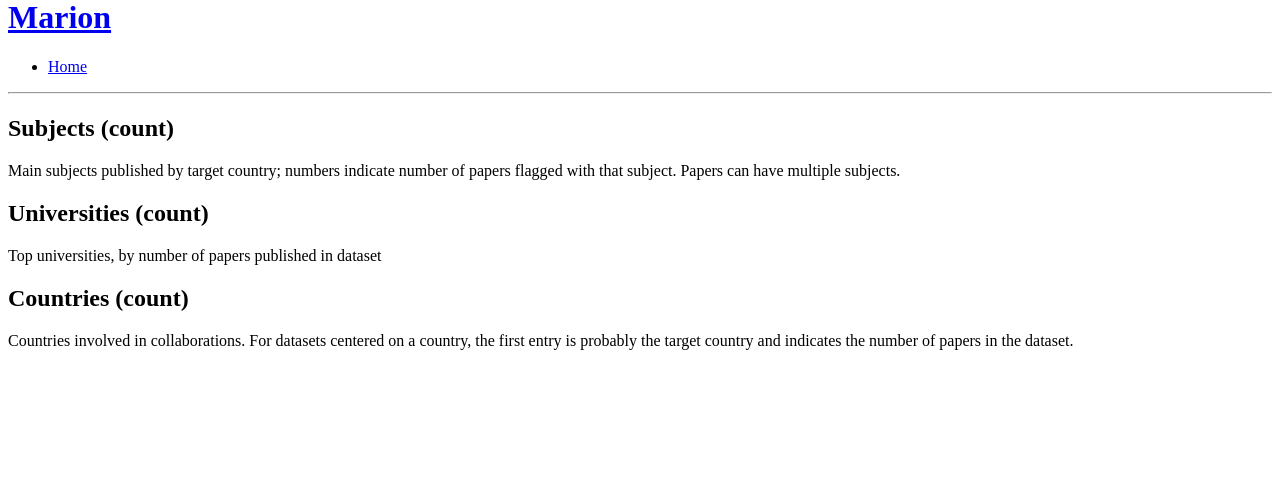
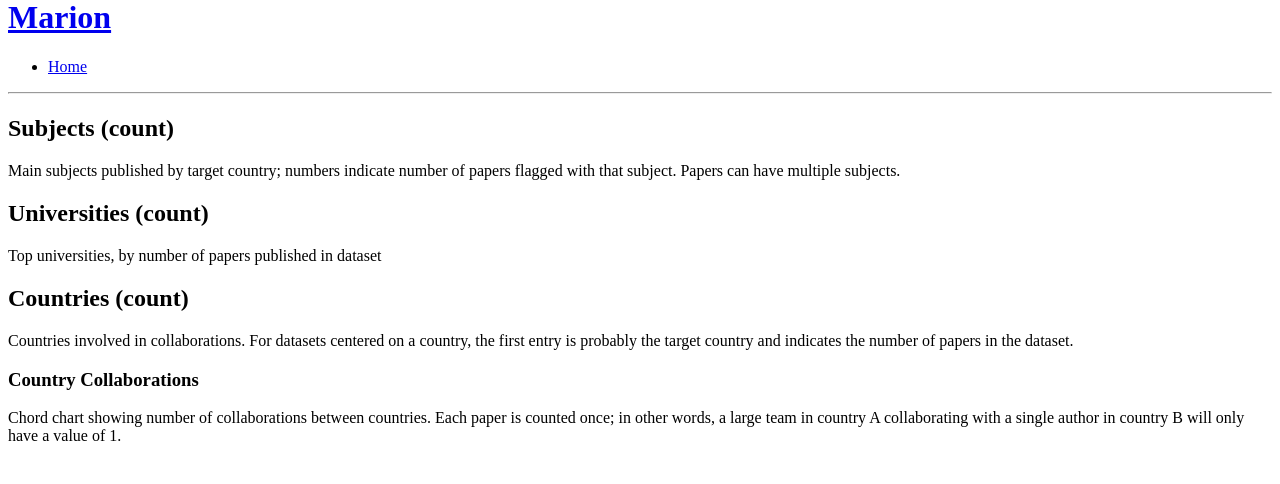
Before and after one commit to vputz/marion, a Flask app: template tutorial/templates/vis_country_query.html in a window 1280 px wide. Shown: the part 22-506 px from the top of the page. Run offline with Flask 2, Linux system fonts and the light colour scheme; the template is opened without the code that fills it, so the values that code supplies are empty; some libraries are stand-ins or nearby versions.

Commit message:
changes to country charts

```diff
--- a/tutorial/templates/country_query.html
+++ b/tutorial/templates/country_query.html
@@ -5,7 +5,7 @@
 <h2>{{ item[0] }}</h2>
 
 {% if item[1] is not mapping %}
-<table>
+<table class="table table-striped">
 {% for val in item[1][0:10] %}
 <tr>
 <td>{{ val['value'] }}</td><td>{{ val['label'] }}</td>
--- a/tutorial/templates/vis_country_query.html
+++ b/tutorial/templates/vis_country_query.html
@@ -19,6 +19,10 @@ Top universities, by number of papers published in dataset
 <h2>Countries (count)</h2>
 Countries involved in collaborations.  For datasets centered on a country, the first entry is probably the target country and indicates the number of papers in the dataset.
 <div id='chart_countries'></div>
+<h3>Country Collaborations</h3>
+Chord chart showing number of collaborations between countries.  Each paper is counted once; in other words, a large team in country A collaborating with a single author in country B will only have a value of 1.
+<div id='chart_country_collaborations'></div>
+
 <script src="{{ url_for('static', filename='charts.js') }}"></script>
 <script>
 
@@ -49,6 +53,10 @@ d3.json("{{ url_for('retrieve_query_result', **{'id' : query_instance.id} ) }}",
     makeExpandableBarChart( "#chart_subjects", "Subjects", d.Subjects, 800, 200 );
     makeExpandableBarChart( "#chart_universities", "Universities", d.universities, 800, 200 );
     makeExpandableBarChart( "#chart_countries", "Countries", d.countries, 800, 200 );
+    makeChordChart( "#chart_country_collaborations",
+    d.country_collaboration.matrix,
+    d.country_collaboration.key );
+
 });
 
 </script>
```
